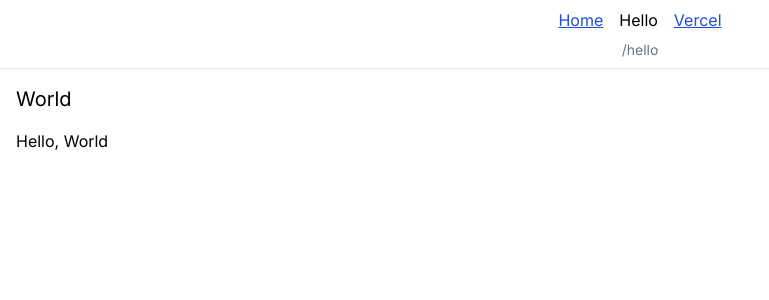
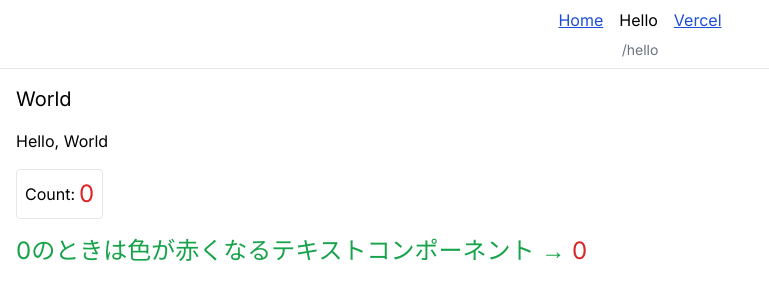
Before and after one commit to ksk1015/hello-vercel, a Next.js app: page /hello in a window 1280 px wide. Shown: the top 300 px of the page, without its empty margins (0-769 px from the left). Built offline with nearby package versions, Linux system fonts and the light colour scheme.

Commit message:
use client を理解しやすくするため見た目が変化するテキストコンポーネント

```diff
--- /dev/null
+++ b/app/_components/Counter.tsx
@@ -0,0 +1,23 @@
+'use client'
+
+import { useState } from 'react'
+import NiceText from './NiceText'
+
+type Props = {
+  defaultCount?: number
+}
+
+export default function Counter({ defaultCount }: Props) {
+  const [count, setCount] = useState(defaultCount || 0)
+  const handleClick = () => {
+    setCount(count + 1)
+  }
+  return (
+    <button
+      className="border p-2 rounded flex items-center gap-1"
+      onClick={handleClick}
+    >
+      Count: <NiceText text={count} />
+    </button>
+  )
+}
--- /dev/null
+++ b/app/_components/NiceText.tsx
@@ -0,0 +1,9 @@
+type Props = {
+  text: string | number
+}
+
+export default function NiceText({ text }: Props) {
+  const color = `${text}` === '0' ? 'text-red-600' : 'text-green-600'
+  const classes = `text-2xl ${color}`
+  return <span className={classes}>{`${text}`}</span>
+}
--- a/app/hello/page.tsx
+++ b/app/hello/page.tsx
@@ -1,4 +1,6 @@
 import type { Metadata } from 'next'
+import Counter from '../_components/Counter'
+import NiceText from '../_components/NiceText'
 
 const target = 'World'
 
@@ -12,6 +14,13 @@ export default function Hello() {
       <h1 className="text-xl">{target}</h1>
       <div className="[&>*]:my-4">
         <p>Hello, {target}</p>
+        <div>
+          <Counter />
+        </div>
+        <div>
+          <NiceText text="0のときは色が赤くなるテキストコンポーネント → " />
+          <NiceText text="0" />
+        </div>
       </div>
     </div>
   )
--- a/app/hello/vercel/page.tsx
+++ b/app/hello/vercel/page.tsx
@@ -1,4 +1,5 @@
 import type { Metadata } from 'next'
+import Counter from '../../_components/Counter'
 
 const target = 'Vercel'
 
@@ -12,6 +13,9 @@ export default function Hello() {
       <h1 className="text-xl">{target}</h1>
       <div className="[&>*]:my-4">
         <p>Hello, {target}</p>
+        <div>
+          <Counter defaultCount={5} />
+        </div>
       </div>
     </div>
   )
```
